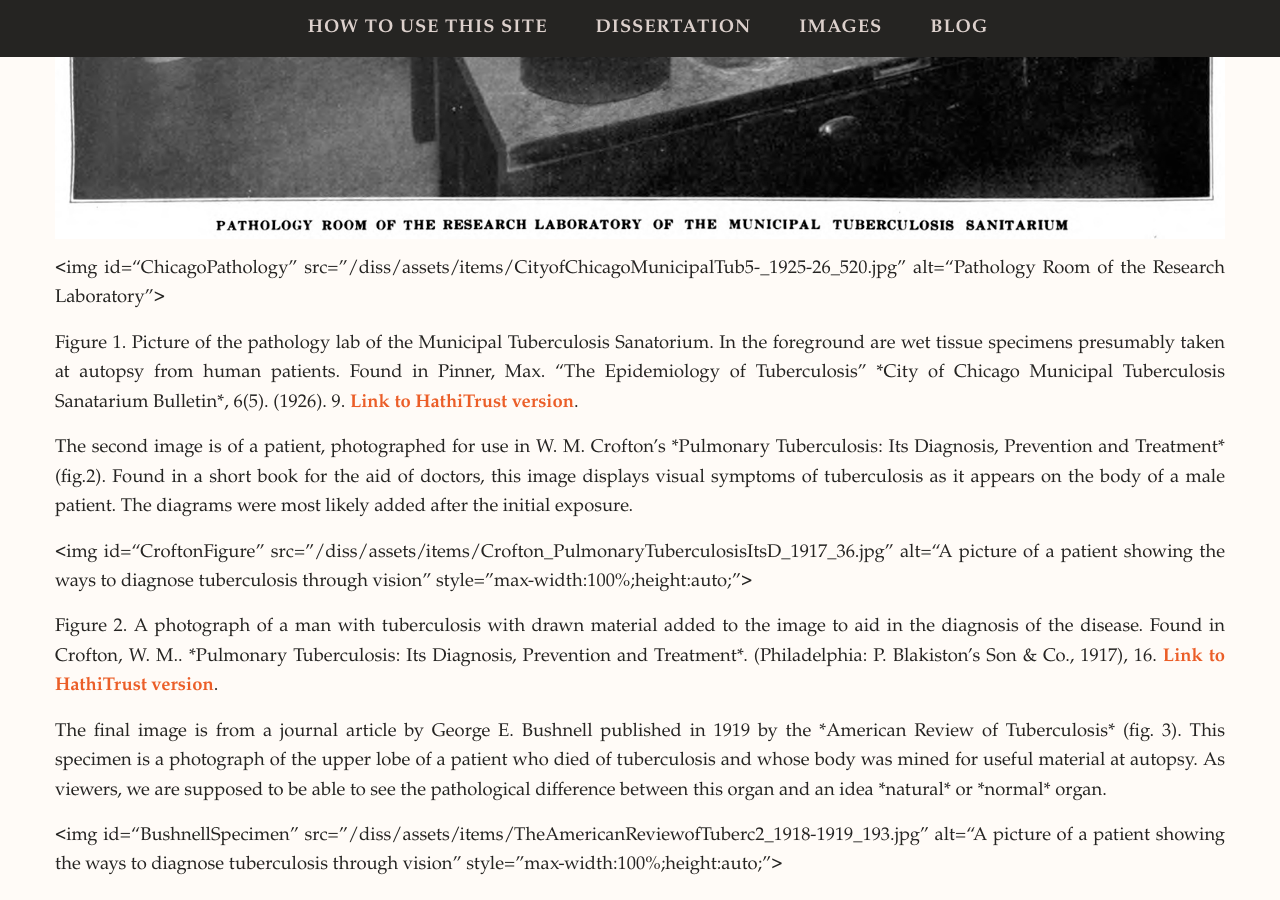
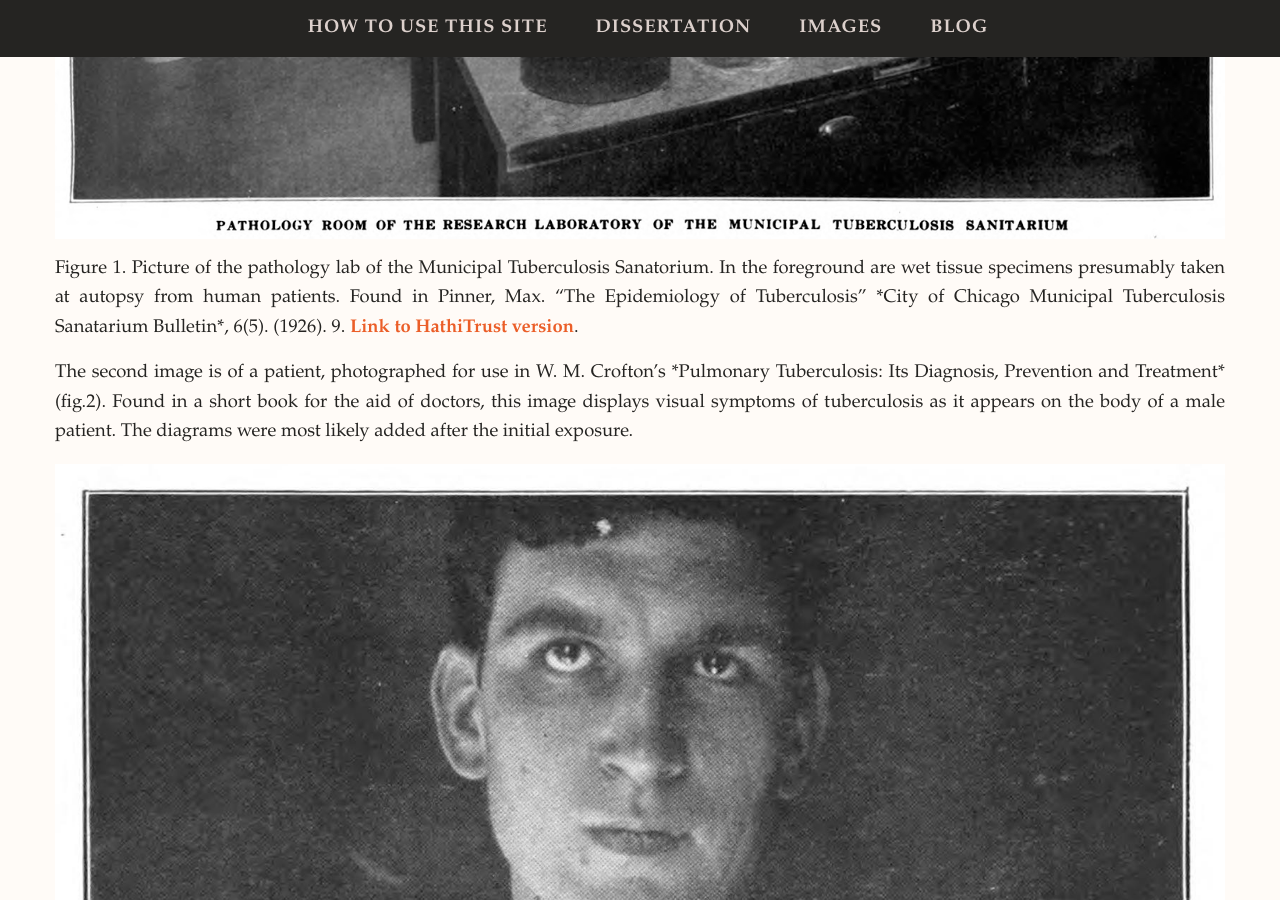
Before and after one commit to TuberculosisSpecimen/diss, a Jekyll site: the page built from _posts/2023-10-01-OpaquePatient.md, in a window 1280 px wide and 900 px high, scrolled down 1055 px. Built offline with Jekyll 4.4.1, drawn with Linux system fonts in a browser that asks for light colours; nearby versions of some CDN libraries; some web fonts are replaced.

```diff
--- a/_posts/2023-10-01-OpaquePatient.md
+++ b/_posts/2023-10-01-OpaquePatient.md
@@ -165,11 +165,11 @@
 
 <img id="ChicagoPathology" src="{{ site.baseurl }}/assets/items/CityofChicagoMunicipalTub5-_1925-26_520.jpg" alt="Pathology Room of the Research Laboratory" style="max-width:100%;height:auto;">
 
-<img id=“ChicagoPathology” src="{{ site.baseurl }}/assets/items/CityofChicagoMunicipalTub5-_1925-26_520.jpg" alt=“Pathology Room of the Research Laboratory”>
-
 Figure 1. Picture of the pathology lab of the Municipal Tuberculosis Sanatorium. In the foreground are wet tissue specimens presumably taken at autopsy from human patients. Found in Pinner, Max. “The Epidemiology of Tuberculosis” \*City of Chicago Municipal Tuberculosis Sanatarium Bulletin\*, 6(5). (1926). 9. [Link to HathiTrust version](https://hdl.handle.net/2027/chi.41675716?urlappend=%3Bseq=519%3Bownerid=13510798900036313-595).
 
 The second image is of a patient, photographed for use in W. M. Crofton’s \*Pulmonary Tuberculosis: Its Diagnosis, Prevention and Treatment\* (fig.2). Found in a short book for the aid of doctors, this image displays visual symptoms of tuberculosis as it appears on the body of a male patient. The diagrams were most likely added after the initial exposure.
+
+<img id="CroftonFigure" src="{{ site.baseurl }}/assets/items/Crofton_PulmonaryTuberculosisItsD_1917_36.jpg" alt="A picture of a patient showing the ways to diagnose tuberculosis through vision." style="max-width:100%;height:auto;">
 
 <img id=“CroftonFigure” src="{{ site.baseurl }}/assets/items/Crofton\_PulmonaryTuberculosisItsD_1917_36.jpg" alt=“A picture of a patient showing the ways to diagnose tuberculosis through vision” style="max-width:100%;height:auto;">
 
```
